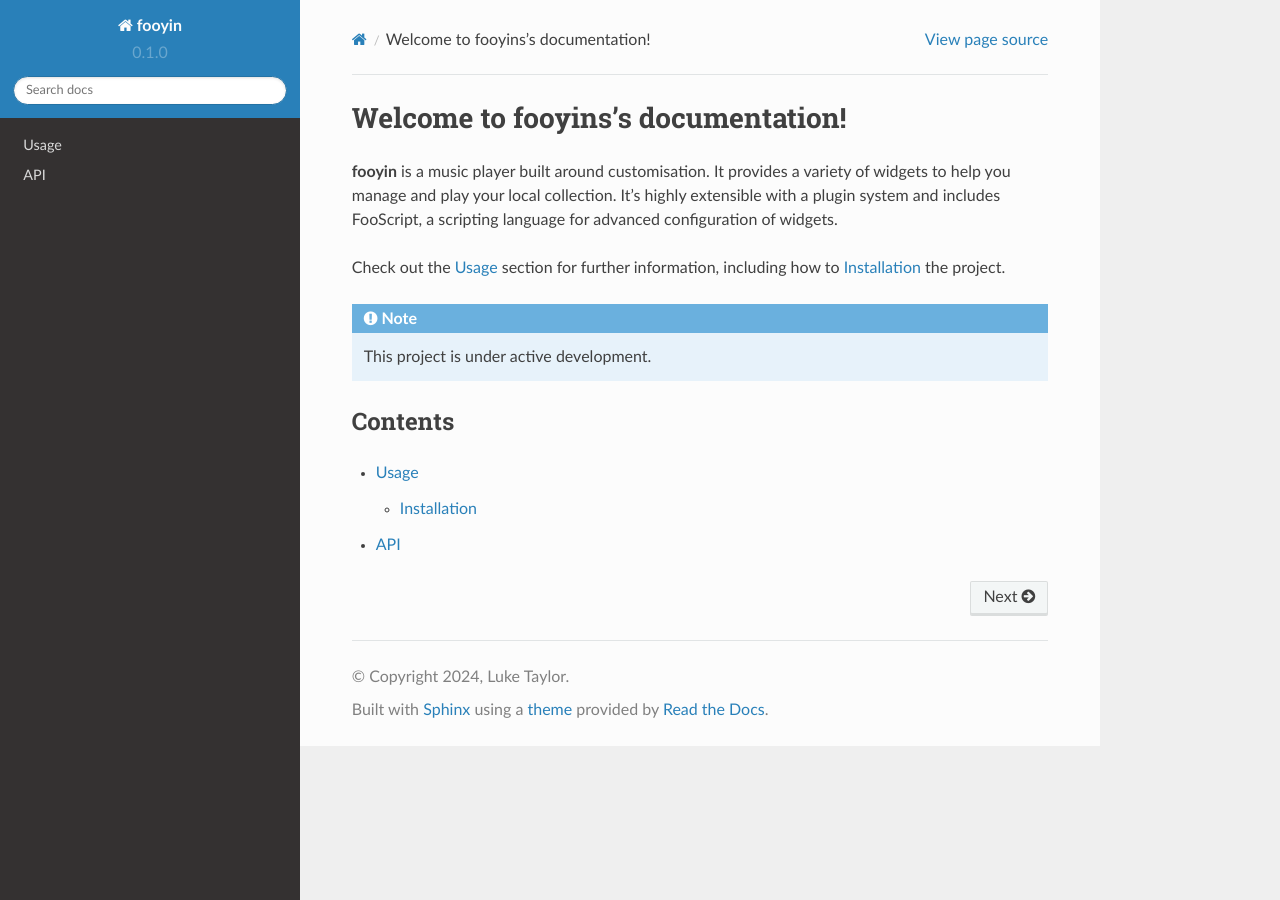
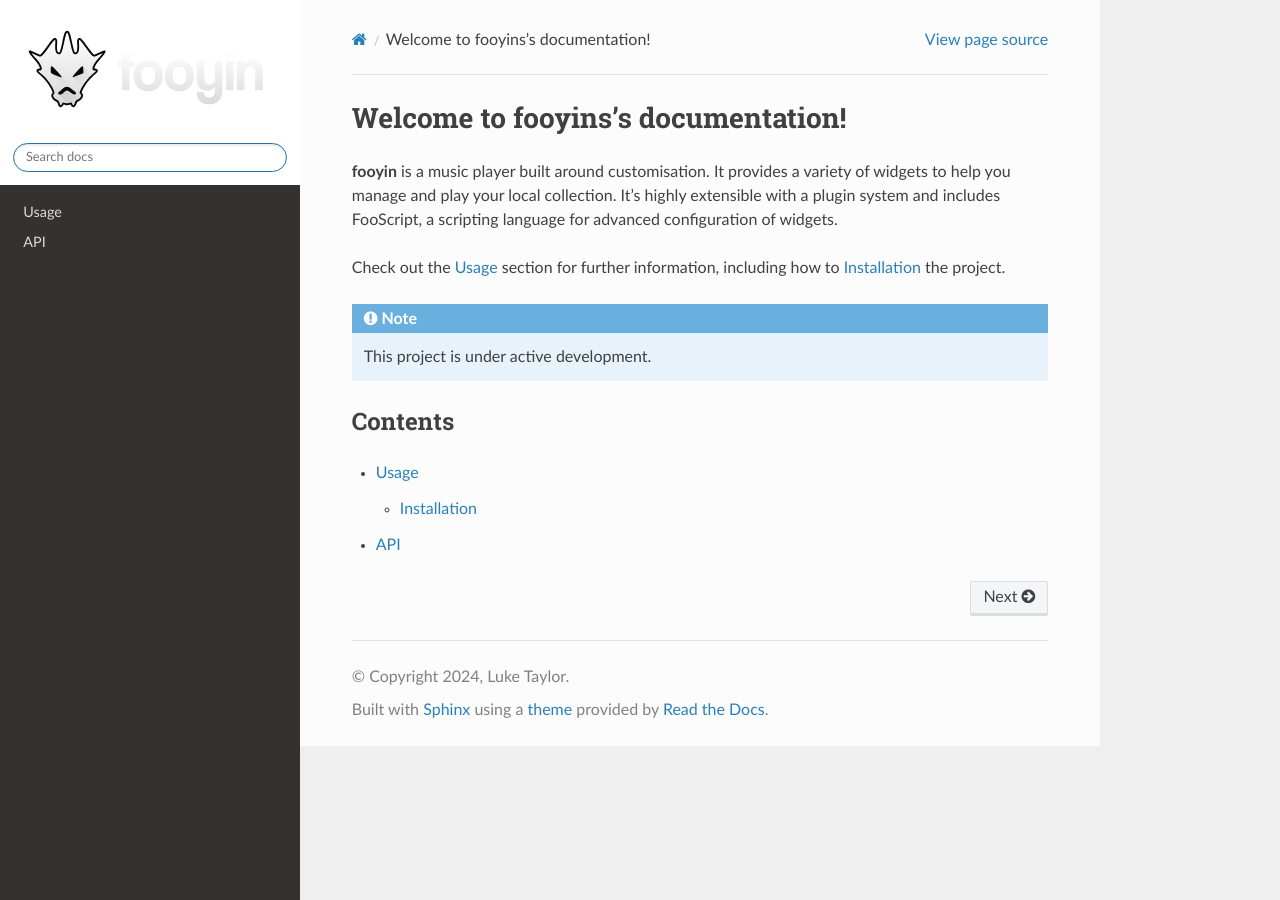
Before and after one commit to fooyin/fooyin-docs, a Sphinx documentation site: the page built from docs/source/index.rst, in a window 1280 px wide. Built offline with Sphinx 7.4.7 and the Read the Docs theme 2.0.0, drawn with Linux system fonts in a browser that asks for light colours.

Commit message:
Add logo

```diff
--- a/docs/source/conf.py
+++ b/docs/source/conf.py
@@ -30,6 +30,22 @@
 # -- Options for HTML output
 
 html_theme = 'sphinx_rtd_theme'
+html_static_path = ['_static']
+html_logo = 'logo.svg'
+html_theme_options = {
+    'logo_only': True,
+    'display_version': False,
+    'prev_next_buttons_location': 'bottom',
+    'style_external_links': False,
+    'vcs_pageview_mode': '',
+    'style_nav_header_background': 'white',
+    # Toc options
+    'collapse_navigation': True,
+    'sticky_navigation': True,
+    'navigation_depth': 4,
+    'includehidden': True,
+    'titles_only': False
+}
 
 # -- Options for EPUB output
 epub_show_urls = 'footnote'
```
Also changed, not shown: docs/source/logo.svg (added).
